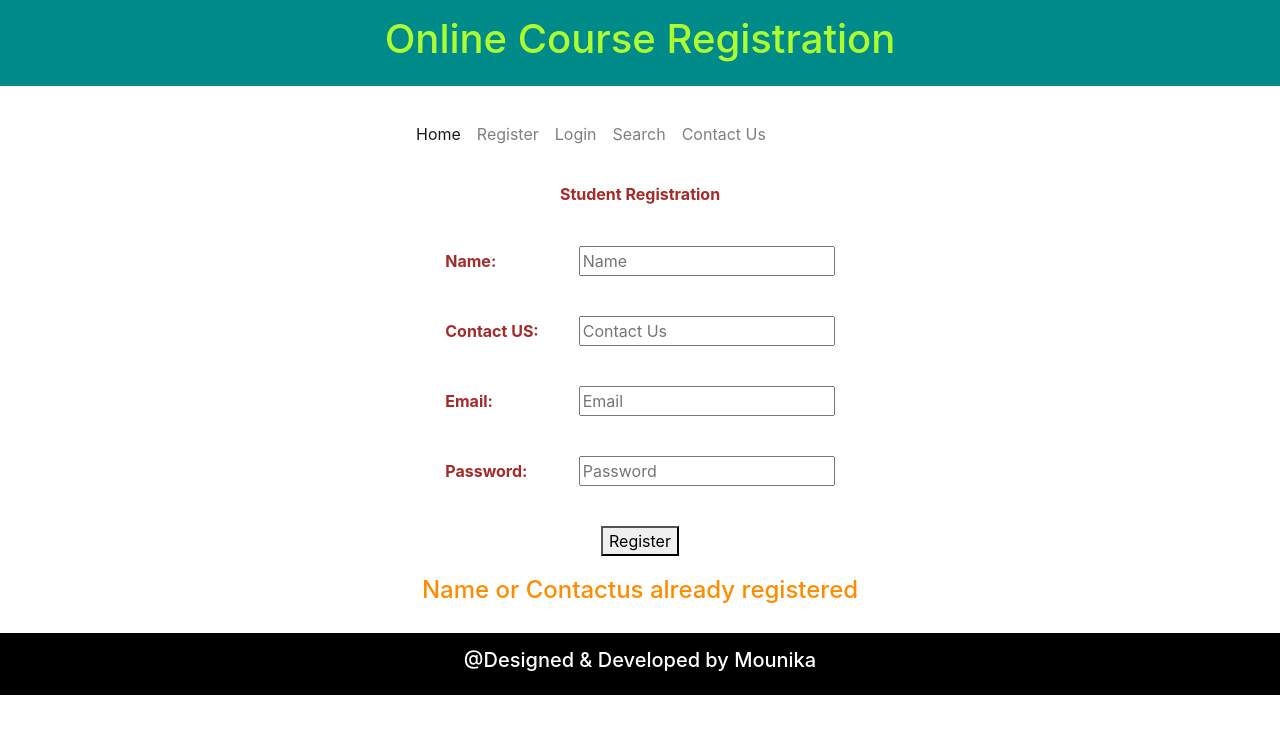
After one commit to MounikaDeveloper/OnlineClassRegistration, a Flask app: page /regsave in a window 1280 px wide. The commit adds this page. Shown: the top 734 px of the page. Run offline with Flask 2, Linux system fonts and the light colour scheme; lists and menus that the app fills with data are empty; some libraries are stand-ins or nearby versions.

Commit message:
Admin,student Modules

```diff
--- a/project/app.py
+++ b/project/app.py
@@ -97,8 +97,48 @@ def deleteClass():
 
 @app.route('/main')
 def student():
-    return render_template('main.html')
+    conn = sql.connect("mounika.sqlite2")
+    curs = conn.cursor()
+    curs.execute("select *from course")
+    res = curs.fetchall()
+    print(res)
+    return render_template('main.html',data=res)
 
+@app.route('/register')
+def register():
+    return render_template('student_registration.html')
 
+@app.route('/regsave',methods=['POST','GET'])
+def saveRegistration():
+    name = request.form.get('name')
+    contact = request.form.get('contact')
+    email = request.form.get('email')
+    password = request.form.get('password')
+    conn = sql.connect("mounika.sqlite2")
+    curs = conn.cursor()
+    try:
+        curs.execute("insert into student_registration values(?,?,?,?)",(name,contact,email,password))
+        conn.commit()
+        conn.close()
+        return render_template('student_login.html')
+    except:
+        return render_template('student_registration.html',data="Name or Contactus already registered")
+
+@app.route('/studentlogin',methods=['POST','GET'])
+def student_login():
+    uname=request.form.get('uname')
+    pwd = request.form.get('password')
+    conn = sql.connect("mounika.sqlite2")
+    curs = conn.cursor()
+    curs.execute("select *from student_registration")
+    res = curs.fetchall()
+    for x in res:
+        if uname==x[0] and pwd==x[3]:
+            print(uname,x[0],pwd,x[3])
+            return render_template('welcomestudent.html')
+        else:
+            return render_template('student_login.html',data="Invalid credintials")
+
+    return render_template('student_login.html')
 if __name__ == '__main__':
     app.run(debug=True)
--- /dev/null
+++ b/project/templates/student_registration.html
@@ -0,0 +1,42 @@
+{% extends 'common.html' %}
+{% block pwn %}
+    <style>
+    .div1{
+        margin-left: 30%;
+    }
+    </style>
+    <div class="div1">
+    {% include 'studentmenu.html' %}
+        </div>
+    <form action="http://127.0.0.1:5000/regsave" method="post">
+    <table align="center" cellpadding="20px">
+        <tr>
+            <th colspan="2" style="text-align: center">Student Registration</th>
+        </tr>
+        <tr>
+            <th>Name:</th>
+            <th><input type="text" name="name" placeholder="Name" required></th>
+        </tr>
+           <tr>
+            <th>Contact US:</th>
+            <th><input type="number" name="contact" placeholder="Contact Us" required></th>
+        </tr>
+              <tr>
+            <th>Email:</th>
+            <th><input type="email" name="email" placeholder="Email" required></th>
+        </tr>
+              <tr>
+            <th>Password:</th>
+            <th><input type="password" name="password" placeholder="Password" required></th>
+        </tr>
+        <tr>
+            <th style="text-align: center" colspan="2">
+                <button type="submit">Register</button>
+            </th>
+        </tr>
+    </table>
+    </form>
+    {% if data %}
+        <h4 style="text-align: center;color: darkorange">{{ data }}</h4>
+    {% endif %}
+{% endblock %}
--- a/project/templates/studentmenu.html
+++ b/project/templates/studentmenu.html
@@ -5,13 +5,13 @@
   <div class="collapse navbar-collapse" id="navbarNav">
     <ul class="navbar-nav">
       <li class="nav-item active">
-        <a class="nav-link" href="#">Home <span class="sr-only">(current)</span></a>
+        <a class="nav-link" href="http://127.0.0.1:5000/main">Home <span class="sr-only">(current)</span></a>
       </li>
       <li class="nav-item">
-        <a class="nav-link" href="#">Register</a>
+        <a class="nav-link" href="http://127.0.0.1:5000/register">Register</a>
       </li>
       <li class="nav-item">
-        <a class="nav-link" href="#">Login</a>
+        <a class="nav-link" href="http://127.0.0.1:5000/studentlogin">Login</a>
       </li>
       <li class="nav-item">
         <a class="nav-link" href="#">Search</a>
--- /dev/null
+++ b/project/templates/welcomestudent.html
@@ -0,0 +1,5 @@
+{% extends 'common.html' %}
+{% block pwn %}
+    {% include 'studentmenu.html' %}
+    Welcome
+{% endblock %}
```
Also changed, not shown: project/sqloperations.py (+7 -1 lines), project/templates/main.html (+31 -5 lines), project/templates/student_login.html (added, +26 -0 lines), 1 other file.
